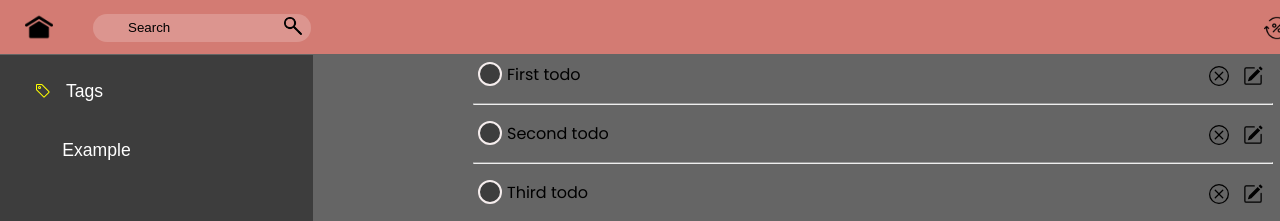
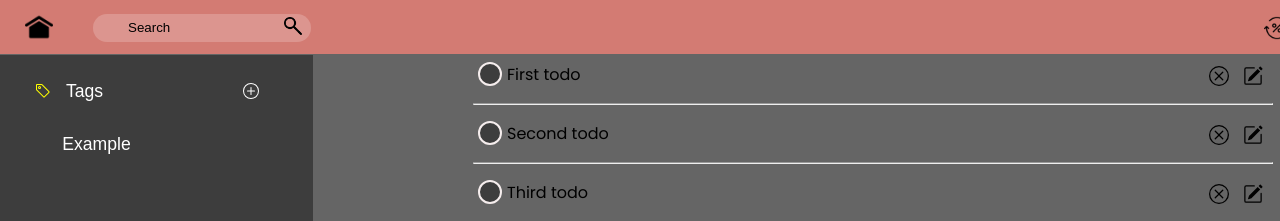
Before and after one commit to akhulbay/todo-list-react, a React (Create React App) app: page / in a window 1280 px wide. Shown: the top 221 px of the page. Built offline with nearby package versions, Linux system fonts and the light colour scheme.

Commit message:
modified:   src/App.js 	modified:   src/components/Menu/Menu.module.css 	modified:   src/components/Menu/MenuBar.js

```diff
--- a/src/App.js
+++ b/src/App.js
@@ -29,7 +29,7 @@ function App() {
     },
   ];
 
-  const items = [
+  const [items, setItems] = useState([
     {
       id: 0,
       title: "all",
@@ -55,7 +55,7 @@ function App() {
       title: "payment",
       color: "red",
     },
-  ];
+  ]);
 
   const [todo, setTodo] = useState([
     {
@@ -84,7 +84,7 @@ function App() {
     <div className="App">
       <Header />
       <div className="AppBody">
-        <MenuBar items={items} />
+        <MenuBar items={items} setItems={setItems} />
         <TodoList
           todo={todo}
           setTodo={setTodo}
--- a/src/components/Menu/Menu.module.css
+++ b/src/components/Menu/Menu.module.css
@@ -13,6 +13,7 @@
 .ul {
     padding-left: 0;
     margin-block-end: 0;
+    display: flex;
 }
 
 .ul li {
@@ -25,7 +26,8 @@
 
 .ul li:hover{
     background-color: #696969;
-    border-radius: 20px;
+    border-bottom-left-radius: 20px;
+    border-top-left-radius: 20px;
 
 }
 
@@ -48,7 +50,7 @@
 }
 
 .MenuItem:hover {
-    border-radius: 20px;
+    border-top-left-radius: 20px;
     background-color: #696969;
 }
 
@@ -66,3 +68,33 @@
 .TagOption {
     display: flex;
 }
+.SettingTag{
+    margin-top: 12px;
+    padding-right: 20px;
+}
+.SettingTag:hover{
+    border-radius: 10px;
+    color: #3ea330;
+}
+.SettingTags{
+    padding-left: 20px;
+}
+.SettingTags:hover{
+    background-color: #696969;
+    border-bottom-right-radius: 20px;
+    border-top-right-radius: 20px;
+}
+.CommonMenuComp{
+    margin-top: 10px;
+    padding-top: 10px;
+    width: auto;
+    height: 30px;
+    font-family: 'PT Sans', sans-serif;
+    font-size: 1.1em;
+    cursor: pointer;
+    text-align: center;
+}
+.CommonMenuComp:hover{
+    background-color: #696969;
+    border-radius: 20px;
+}
--- a/src/components/Menu/MenuBar.js
+++ b/src/components/Menu/MenuBar.js
@@ -1,12 +1,20 @@
 import ms from "./Menu.module.css";
 import "./Menu.module.css";
+import uuid from "react-uuid";
 import { useState } from "react";
 
-function MenuBar({ items }) {
+function MenuBar({ items, setItems }) {
   const [tageActive, setTageActive] = useState(false);
   const MenuItems = ms.MenuItems;
   const MenuItemsActive = ms.MenuItemsActive;
-  const c = "blue";
+
+  // function addTag() {
+  //   setItems([...items], {
+  //     id: uuid(),
+  //     title: title,
+  //     color: color,
+  //   });
+  // }
 
   return (
     <div className={ms.MenuBar}>
@@ -34,6 +42,20 @@ function MenuBar({ items }) {
             </div>
             <h className={ms.TextMenu}>Tags</h>
           </li>
+          <div className={ms.SettingTags}>
+            <svg
+              xmlns="http://www.w3.org/2000/svg"
+              width="16"
+              height="16"
+              fill="currentColor"
+              class="bi bi-plus-circle"
+              viewBox="0 0 16 16"
+              className={ms.SettingTag}
+            >
+              <path d="M8 15A7 7 0 1 1 8 1a7 7 0 0 1 0 14zm0 1A8 8 0 1 0 8 0a8 8 0 0 0 0 16z" />
+              <path d="M8 4a.5.5 0 0 1 .5.5v3h3a.5.5 0 0 1 0 1h-3v3a.5.5 0 0 1-1 0v-3h-3a.5.5 0 0 1 0-1h3v-3A.5.5 0 0 1 8 4z" />
+            </svg>
+          </div>
         </ul>
         <div className={tageActive ? MenuItemsActive : MenuItems}>
           {items.map((item) => (
@@ -42,11 +64,9 @@ function MenuBar({ items }) {
             </div>
           ))}
         </div>
-        <ul className={ms.ul}>
-          <li>
-            <h className={ms.TextMenu}>Example</h>
-          </li>
-        </ul>
+        <div className={ms.CommonMenuComp}>
+          <h className={ms.TextMenu}>Example</h>
+        </div>
       </div>
     </div>
   );
```
